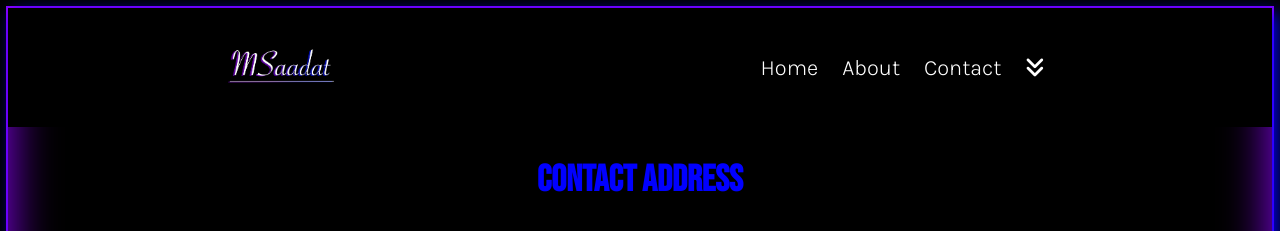
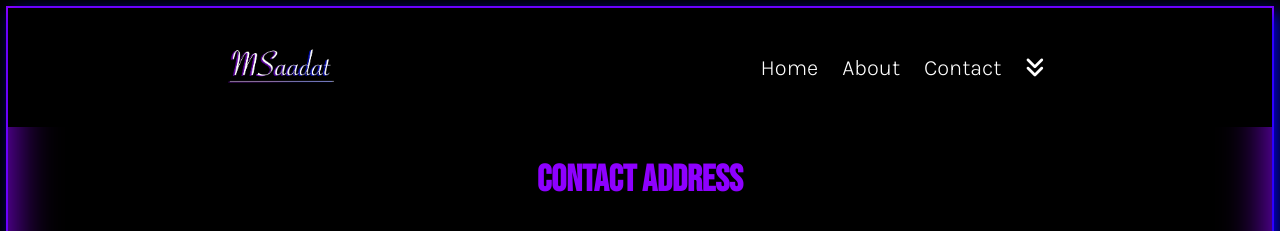
Before and after one commit to MSaadat1/future.web, a plain HTML site: page contact.html in a window 1280 px wide. In both pictures the pointer is over the element "Contact Address". Shown: the top 231 px of the page. Drawn offline with nearby package versions, Linux system fonts and the light colour scheme.

Commit message:
update the contact page

```diff
--- a/styles.css
+++ b/styles.css
@@ -223,12 +223,11 @@ footer {
 /* contact */
 
 .contactHeader{
-  color: #8e00ff;
   cursor: pointer;
 }
 
 .contactHeader:hover{
-  color: #0100ff;
+  color:#8e00ff;
 }
 
 .form{
```
